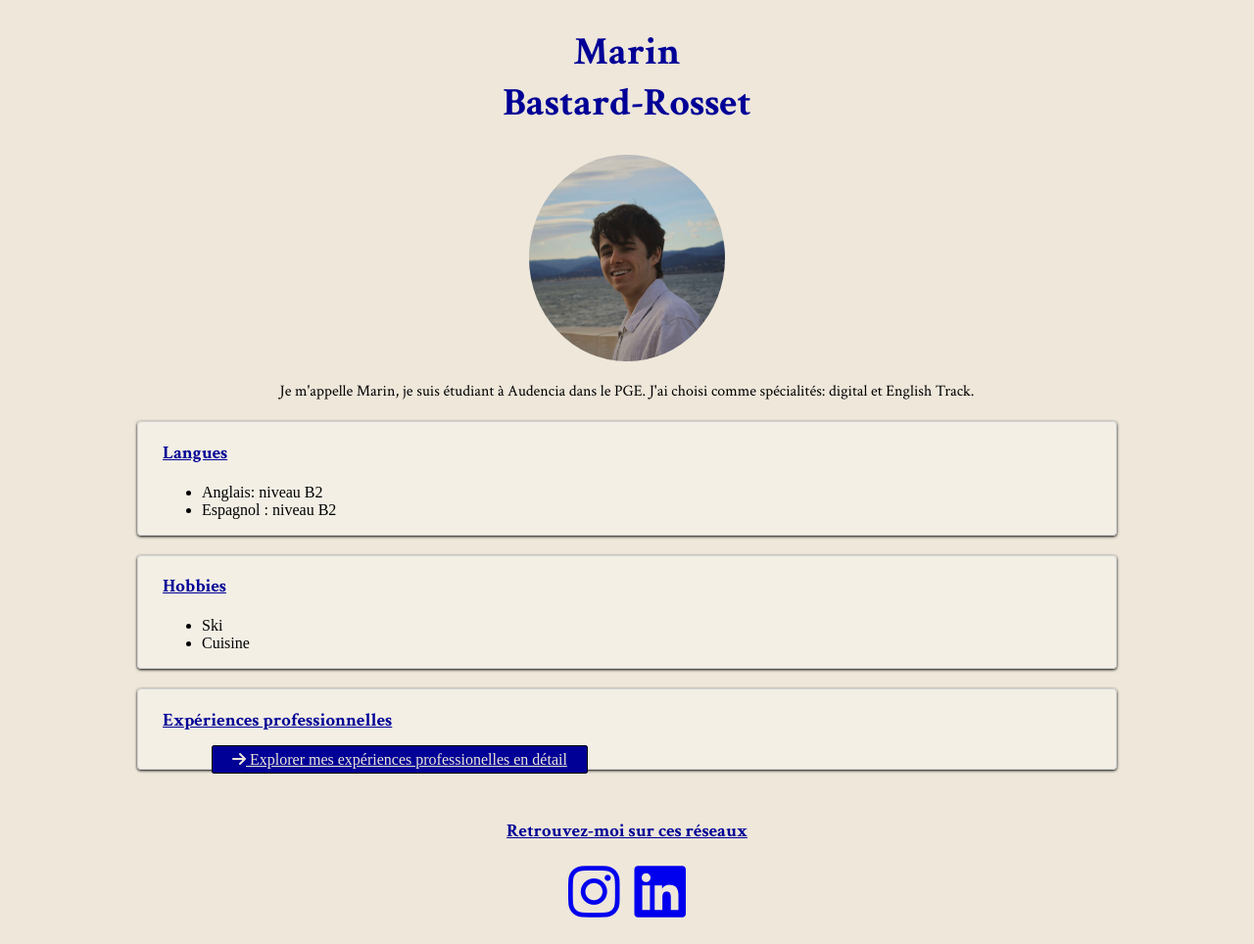
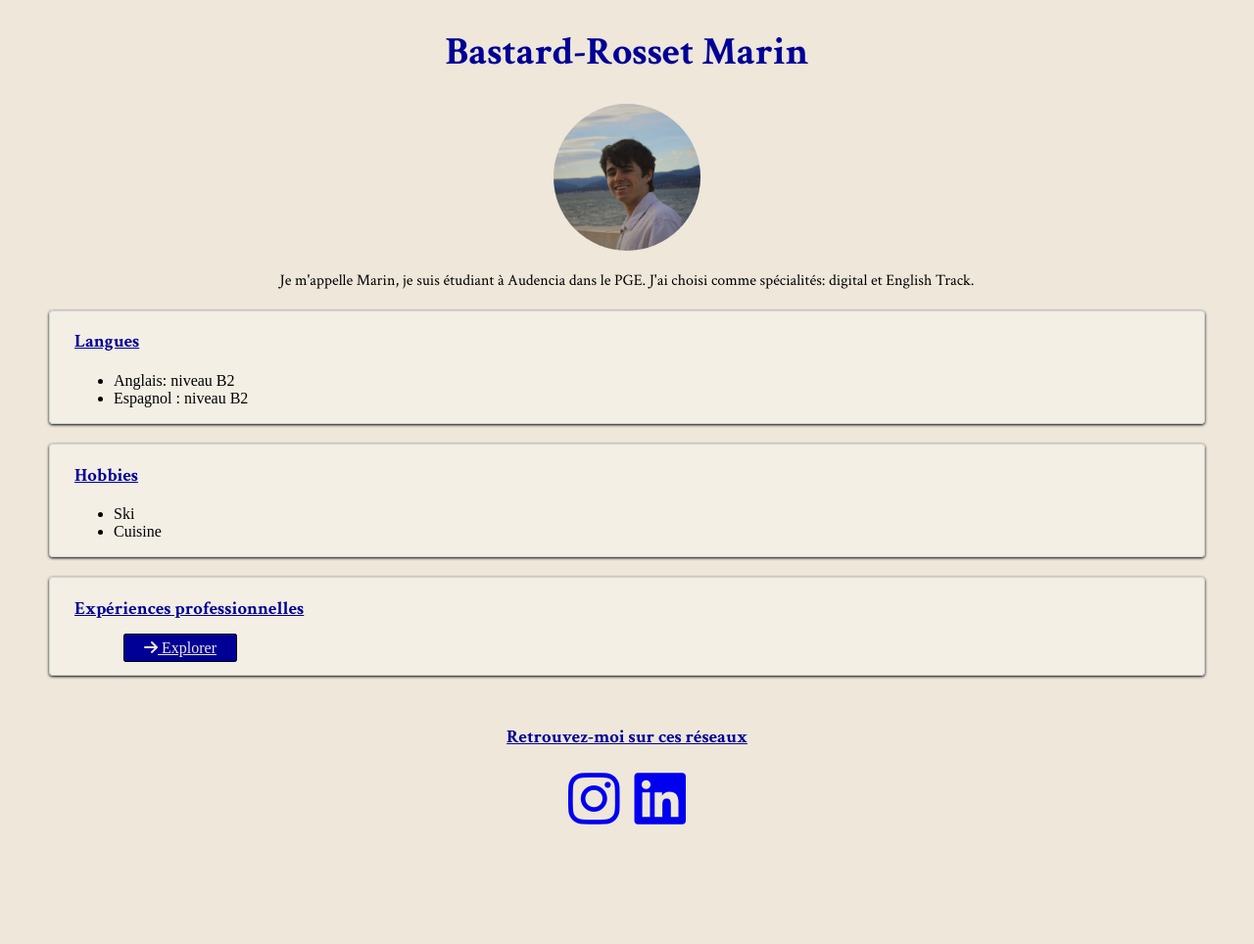
Before and after one commit to MarinBRosset/my-profil, a plain HTML site: page index.html in a window 1280 px wide. Shown: the whole page at 98% size. After the commit the page ends 869 px from the top, so only its background shows below. Drawn offline with Linux system fonts and the light colour scheme.

Commit message:
index.html

```diff
--- a/index.html
+++ b/index.html
@@ -15,15 +15,15 @@
 <script src="https://kit.fontawesome.com/66f1a2737f.js" crossorigin="anonymous"></script>
 
 	<body>
-		<div style="width: 1000px;margin: 10px auto;">
+		<div class="all-container">
 			<body marginwidth="50" leftmargin="50">
 			<div align = "center">
 			<div id ="titre-profil">
-				<h1> Marin <br> Bastard-Rosset</h1>
+				<h1> Bastard-Rosset  Marin</h1>
 			</div>
 
 			<div id ="photo-profil">
-				<a href="https://www.linkedin.com/in/marin-bastard-rosset/" target= "_blank"> <img src="images/Photo 2.jpg" alt = "Photo de Marin" width =20% height = 20% id ="Marin"/>
+				<a href="https://www.linkedin.com/in/marin-bastard-rosset/" target= "_blank"> <img src="images/Photo 2.jpg" alt = "Photo de Marin" width =150px height = 150px id ="Marin"/>
 			</a>
 			</div>
 
@@ -53,15 +53,16 @@
 
 			<div class = "container-experiences container">
 				<h3> <u> Expériences professionnelles </u> </h3>
-					<nav>
-							<a href ="Page2.html" class ="btn-blue" > <i class="fa-solid fa-arrow-right"></i> Explorer mes expériences professionelles en détail </a>
-					</nav>
+					<div id = "explorer">
+							<a href ="Page2.html" class ="btn-blue" > <i class="fa-solid fa-arrow-right"></i> Explorer </a>
+					</div>
+				<br>
 			</div>
 			<div id= "reseaux-titre">
 				<h3> <u> Retrouvez-moi sur ces réseaux </u> </h3>
 			</div>
 			<p>
-				<div class = 'container-reseaux'>
+				<div class = 'container-reseaux container'>
 						<a href = " https://www.instagram.com/marinbr_/" target="_blank" class ="logo-social">  <i class="fa-brands fa-instagram"></i>
 						</a>
 						<a href ="https://www.linkedin.com/in/marin-bastard-rosset/" target="_blank" class ="logo-social" > <i class="fa-brands fa-linkedin"></i>
```
